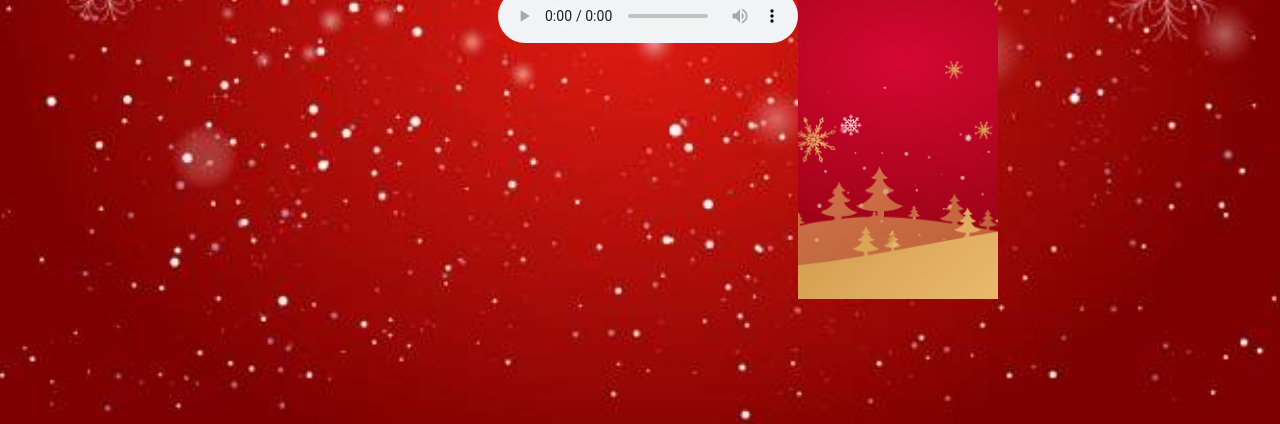
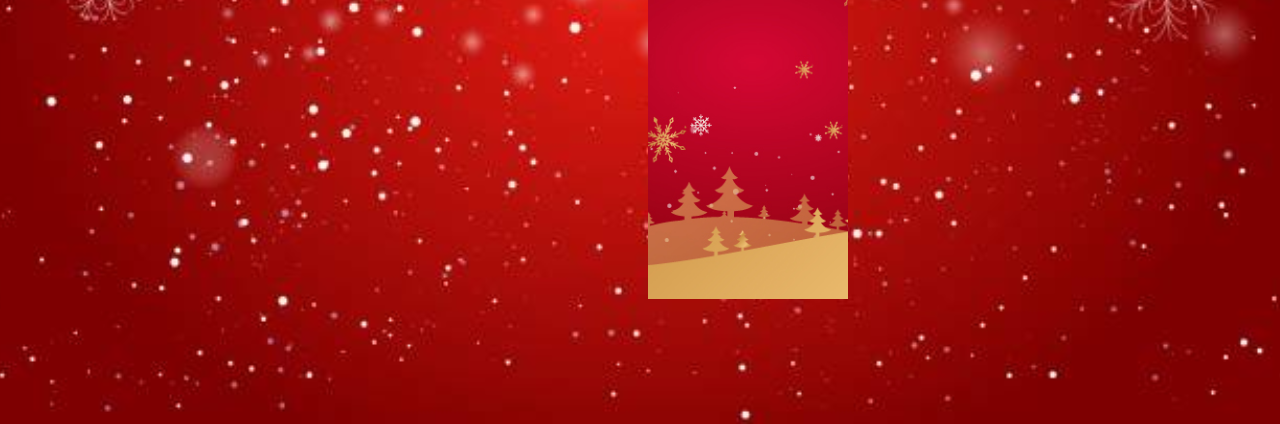
Before and after one commit to abpatil005/abpatill005.github.io, a plain HTML site: page index.html in a window 1280 px wide. Shown: the part 392-816 px from the top of the page. Drawn offline with Linux system fonts and the light colour scheme.

Commit message:
removed audio

```diff
--- a/index.html
+++ b/index.html
@@ -97,11 +97,7 @@
     </style>
   </head>
   <body>
-    <div>
-    <audio controls>
-      <source src="Christmas Wishes ! Christmas ! Merry Christmas.mp3" type="audio/mpeg"/>
-    </audio>
-  </div>
+
     <div class="card">
       <div class="back">
           <div class="message">
```
